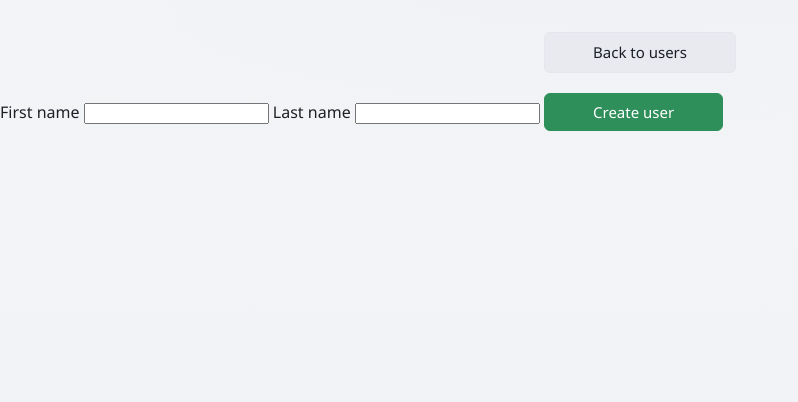
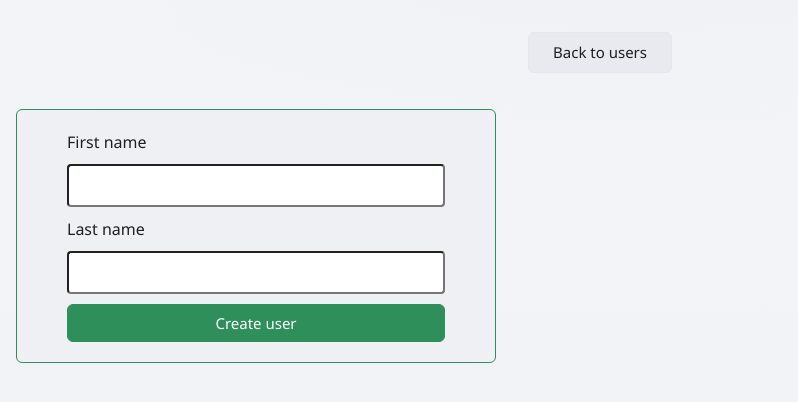
Before and after one commit to frontend-from-0/050626-exercises, a plain HTML site: page Lesson22/pages/create.html in a window 1280 px wide. Shown: the whole page, without its empty margins (0-798 px from the left). Drawn offline with Linux system fonts and the light colour scheme.

Commit message:
Enhance user form styling and functionality: add form-container class, improve input focus behavior, and update CSS for better layout.

```diff
--- a/Lesson22/pages/create.html
+++ b/Lesson22/pages/create.html
@@ -9,7 +9,8 @@
       <a href="../index.html" class="button">Back to users</a>
     </nav>
     <main>
-      <form method="POST" id="createUserForm">
+
+      <form method="POST" id="createUserForm" class="form-container">
         <label for="firstName">First name</label>
         <input type="text" id="firstName" name="firstName" required />
 
@@ -18,7 +19,6 @@
 
         <button type="submit" class="button button--success">Create user</button>
       </form>
-      <div>
         <p class="hidden" id="statusMessage"></p>
       </div>
     </main>
--- a/Lesson22/styles.css
+++ b/Lesson22/styles.css
@@ -18,14 +18,17 @@
   --color-shadow: rgb(28 31 38 / 6%);
 
   --font-sans: "Segoe UI", Candara, "Trebuchet MS", sans-serif;
+  --radius-xm: 4px;
   --radius-sm: 6px;
   --radius-md: 10px;
   --space-xs: 0.5rem;
   --space-sm: 0.75rem;
   --space-md: 1.25rem;
   --space-lg: 2rem;
-  --space-xlg: 6rem;
+  --space-xlg: 3rem;
   --max-width: 42rem;
+  --max-width-form: 30rem;
+   --content-width: 75rem;
 }
 
 *,
@@ -49,6 +52,8 @@ body {
 }
 
 nav {
+    width: 100%;
+  max-width: var(--content-width);
   display: flex;
   flex-wrap: wrap;
   justify-content: center;
@@ -58,11 +63,12 @@ nav {
 }
 
 .container {
-  max-width: var(--max-width);
+   width: 100%;
+  max-width: var(--content-width);
   padding: var(--space-md);
   display: grid;
-  grid-template-columns: repeat(4, 1fr);
-  gap: 10px;
+  grid-template-columns: repeat(auto-fit, minmax(250px, 1fr));
+  gap: 1rem;
 }
 
 h1 {
@@ -83,7 +89,6 @@ h1 {
   box-shadow: 0 1px 2px var(--color-shadow);
   display: flex;
   flex-direction: column;
-  justify-content: center;
   align-items: center;
   gap: var(--space-lg);
 
@@ -104,7 +109,7 @@ h1 {
 }
 
 .button {
-  padding: 0.5rem 3rem;
+  padding: 0.5rem 1.5rem;
   display: inline-block;
   color: var(--color-button-text);
   background-color: var(--color-button);
@@ -159,6 +164,23 @@ h1 {
   gap: var(--space-md);
 }
 
+.form-container {
+  display: flex;
+  flex-direction: column;
+  gap: 10px;
+  border: 1px solid var(--color-success);
+  border-radius: var(--radius-sm);
+  padding: 20px 50px;
+  background-color: var(--color-bg-soft);
+  max-width: var(--max-width-form);
+  margin: 1rem;
+}
+
+input {
+border-radius: var(--radius-xm);
+padding: var(--space-sm);
+}
+
 .hidden {
   display: none;
 }
```
Also changed, not shown: Lesson22/pages/update.html (+2 -1 lines), Lesson22/pages/update.js (+16 -0 lines).
